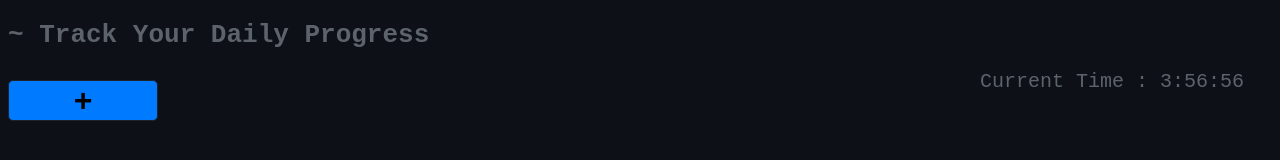
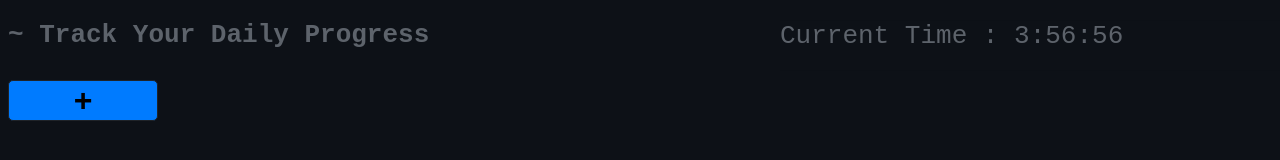
Before and after one commit to arpank01/prototype, a plain HTML site: page index.html in a window 1280 px wide. Drawn offline with Linux system fonts and the light colour scheme.

Commit message:
Update indexx.css

```diff
--- a/indexx.css
+++ b/indexx.css
@@ -111,14 +111,18 @@
 }
 .clock{
     background-color: inherit;
-    width: 300px;
+    width: 500px;
     height:50px;
     color:#5d636b;
-    font-family:monospace;
+    font-family: monospace;
     position: absolute;
     right:0;
+    top:0;
     display:block;
-    font-size: x-large;
+    font-size: xx-large;
+    transform:translateX(100px);
+    transform: translateY(20.5px);
+    font-weight: 500;
 
 }
 .header{
@@ -131,3 +135,10 @@
     opacity:0;
     transition-duration:500ms;
 }
+@media only screen and (max-width: 900px) {
+
+
+  .clock {
+    opacity:0;
+  }
+}
```
